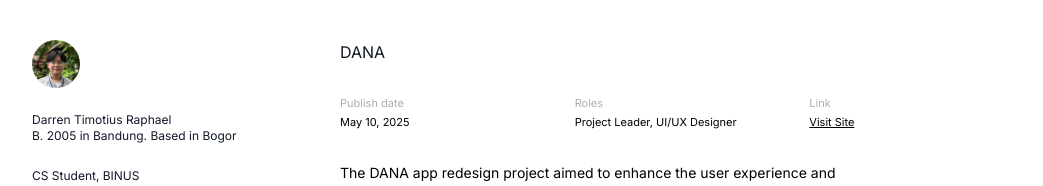
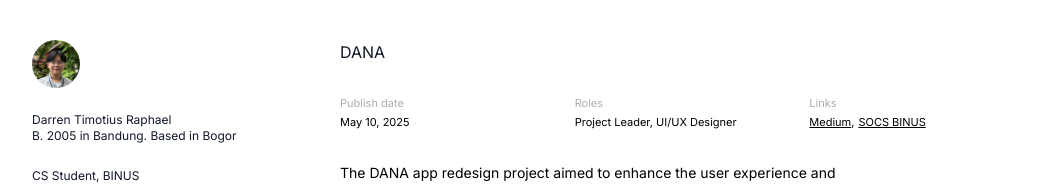
Before and after one commit to darrentimotius/darrentimotius-portfolio, a React (Vite) app: page /projects/dana in a window 1280 px wide. Shown: the top 186 px of the page, without its empty margins (0-1043 px from the left). Built offline with nearby package versions, Linux system fonts and the light colour scheme.

Commit message:
Make link more than one

```diff
--- a/src/components/Project.jsx
+++ b/src/components/Project.jsx
@@ -4,7 +4,7 @@
 
 let isFirstLoad = true;
 
-const Project = ({title, publish_date, roles, link, content}) => {
+const Project = ({title, publish_date, roles, links = [], content}) => {
     const navigationEntries = window.performance.getEntriesByType('navigation');
     const isReload = navigationEntries.length > 0 && navigationEntries[0].type === 'reload';
     const shouldAnimate = !isReload || !isFirstLoad;
@@ -45,9 +45,20 @@
                             </div>
                             <div className='flex-1 text-[11px]'>
                                 <small className='text-[rgb(173,173,173)] block mb-1 text-[11px]'>
-                                    Link
+                                    Links
                                 </small>
-                                <a href={link} target='_blank' className='block underline w-fit'>Visit Site</a>
+
+                                <div className='flex flex-row gap-1'>
+                                    {links.map((item, index) => (
+                                        <div key={index} className='flex flex-row'>
+                                            <a key={index} href={item.url} target='_blank' className='block underline w-fit'>
+                                                {item.label}
+                                            </a>
+
+                                            {index !== links.length - 1 && <span>,</span> }
+                                        </div>
+                                    ))}
+                                </div>
                             </div>
                         </div>
 
--- a/src/pages/projects/Dana.jsx
+++ b/src/pages/projects/Dana.jsx
@@ -8,7 +8,10 @@
                 title='DANA'
                 publish_date='May 10, 2025'
                 roles='Project Leader, UI/UX Designer'
-                link='https://medium.com/@syarifanaamaliaputri/ui-ux-case-study-redesign-aplikasi-dana-dbdd39128282'
+                links={[
+                    { label: 'Medium', url: 'https://medium.com/@syarifanaamaliaputri/ui-ux-case-study-redesign-aplikasi-dana-dbdd39128282' },
+                    { label: 'SOCS BINUS', url: 'https://socs.binus.ac.id/2025/10/06/ui-ux-redesign-aplikasi-dana' },
+                ]}
                 content={
                     <>
                         <p className='flex-1 grow w-full text-sm leading-6 max-w-lg'>
@@ -28,7 +31,7 @@
                             I recommend checking out the full case study on <a target='_blank' href="https://medium.com/@syarifanaamaliaputri/ui-ux-case-study-redesign-aplikasi-dana-dbdd39128282" className='underline'>Medium</a> for a detailed overview of the redesign process, challenges faced, and solutions implemented.
                         </p>
                         <p className='flex-1 grow w-full text-sm leading-6 max-w-lg'>
-                            Additionally, this project was featured by SOCS BINUS University, where I study. You can view the publication <a target='_blank' href="https://socs.binus.ac.id/2025/10/06/ui-ux-redesign-aplikasi-dana/" className='underline'>here</a>.
+                            Additionally, this project was featured by <a target='_blank' href="https://socs.binus.ac.id/2025/10/06/ui-ux-redesign-aplikasi-dana/" className='underline'>SOCS BINUS University</a>, where I study.
                         </p>
                     </>
                 }
--- a/src/pages/projects/Palorant.jsx
+++ b/src/pages/projects/Palorant.jsx
@@ -8,7 +8,9 @@
                 title='PALORANT'
                 publish_date='April 18, 2025'
                 roles='UI/UX Designer, Frontend Web Developer'
-                link='https://www.palorant.site/'
+                links={[
+                    { label: 'Visit Site', url: 'https://www.palorant.site' }
+                ]}
                 content={
                     <>
                         <p className='flex-1 grow w-full text-sm leading-6 max-w-lg'>
--- a/src/pages/projects/Sentika.jsx
+++ b/src/pages/projects/Sentika.jsx
@@ -8,7 +8,9 @@
                 title='Sentika'
                 publish_date='September 23, 2025'
                 roles='Machine Learning Engineer, FullStack Web Developer'
-                link='https://www.sentika.site/'
+                links={[
+                    { label: 'Visit Site', url: 'https://www.sentika.site'}
+                ]}
                 content={
                     <>
                         <p className='flex-1 grow w-full text-sm leading-6 max-w-lg'>
```
